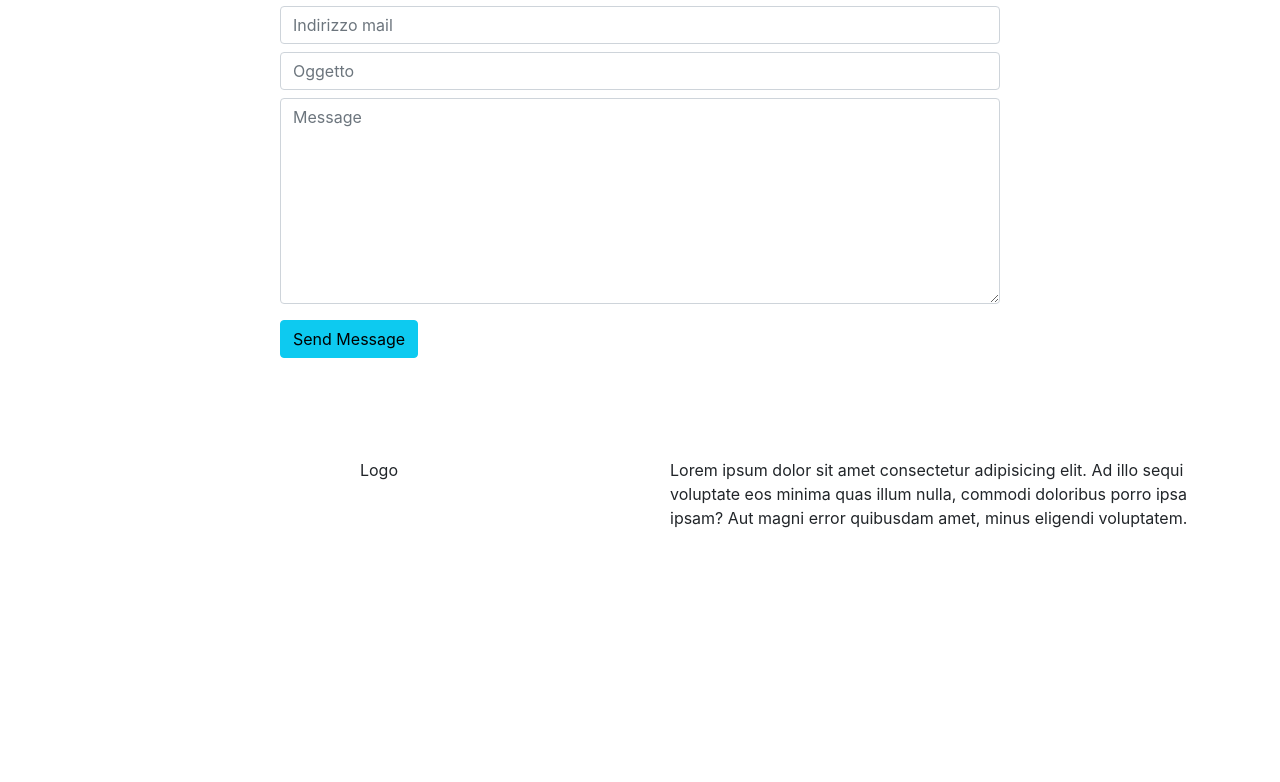
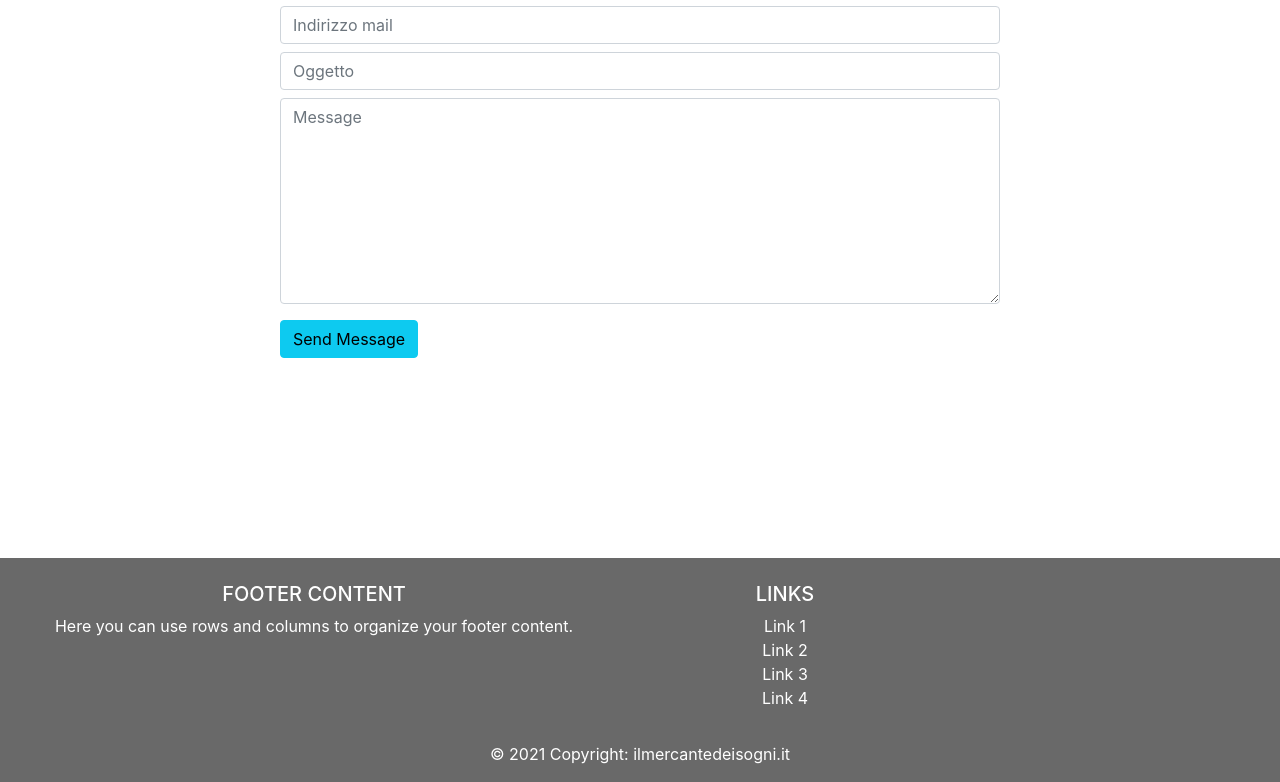
Before and after one commit to flaviocp90/ilmercantedeisogni, a React (Create React App) app: page / in a window 1280 px wide. Shown: the part 1096-1878 px from the top of the page. Before the commit the page ends 1726 px from the top, so only its background shows below. Built offline with nearby package versions, Linux system fonts and the light colour scheme.

Commit message:
footer component

```diff
--- a/src/components/home-footer.jsx
+++ b/src/components/home-footer.jsx
@@ -1,20 +1,36 @@
-import React from 'react';
-import '../style/home.css'
+import React from "react";
+import '../style/home.css';
 
-const HomeFooter = () => {
+const Homefooter = () => {
     return (
-        <div className='container logo-place'>
-            <div className='row'>
-                <div className='col d-flex justify-content-center'>
-                    Logo
-                </div>
-                <div className='col d-flex justify-content-center'>
-                    Lorem ipsum dolor sit amet consectetur adipisicing elit. Ad illo sequi voluptate eos minima quas illum nulla, commodi doloribus porro ipsa ipsam? Aut magni error quibusdam amet, minus eligendi voluptatem.
-                </div>
+<footer className="page-footer font-small blue pt-4">
+    <div className="container-fluid text-center text-md-left">
+        <div className="row">
+            <div className="col-md-6 mt-md-0 mt-3">
+                <h5 className="text-uppercase">Footer Content</h5>
+                <p>Here you can use rows and columns to organize your footer content.</p>
+            </div>
+
+            <hr className="clearfix w-100 d-md-none pb-0"/>
+
+            <div className="col-md-3 mb-md-0 mb-3">
+                <h5 className="text-uppercase">Links</h5>
+                <ul className="list-unstyled">
+                    <li><a href="#!">Link 1</a></li>
+                    <li><a href="#!">Link 2</a></li>
+                    <li><a href="#!">Link 3</a></li>
+                    <li><a href="#!">Link 4</a></li>
+                </ul>
             </div>
         </div>
+    </div>
 
-    )
-};
+    <div className="footer-copyright text-center py-3">© 2021 Copyright:
+        <a href="https://mdbootstrap.com/"> ilmercantedeisogni.it</a>
+    </div>
 
-export default HomeFooter;
+</footer>
+    );
+}
+
+export default Homefooter;
--- a/src/index.js
+++ b/src/index.js
@@ -2,6 +2,7 @@
 import ReactDOM from 'react-dom';
 import './style/index.css';
 import App from './App';
+
 
 ReactDOM.render(
   <React.StrictMode>
--- a/src/style/home.css
+++ b/src/style/home.css
@@ -8,8 +8,18 @@
 
 .form-component {
     margin-top: 200px;
+    margin-bottom: 200px;
 }
 
 .carusel-container {
     margin-top: 200px;
 }
+
+.page-footer{
+    background-color: dimgrey;
+    color: white;
+}
+.page-footer a{
+    color: white;
+
+}
```
